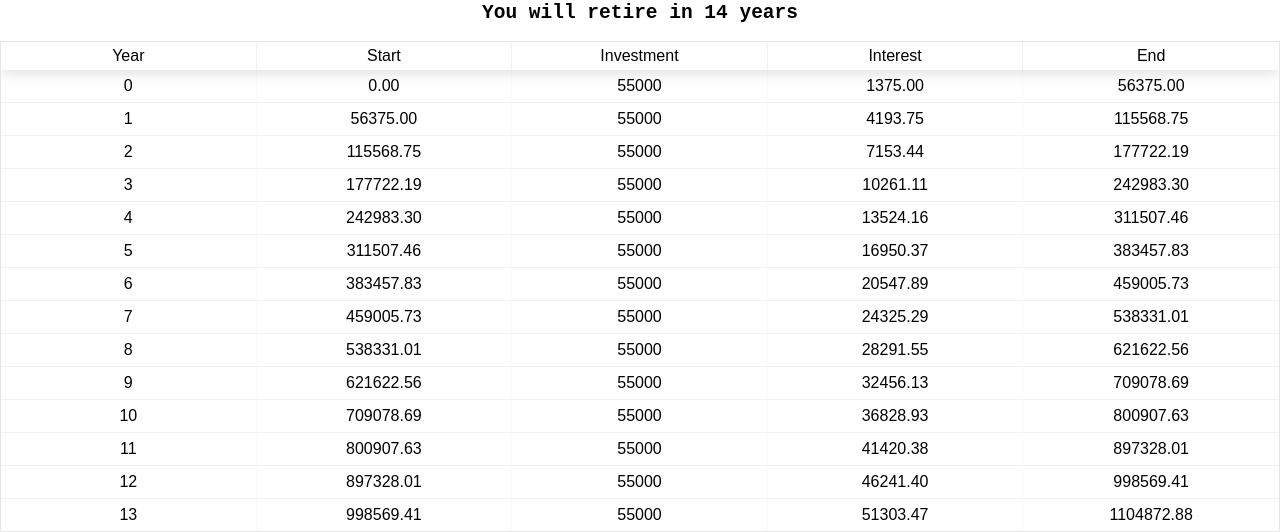
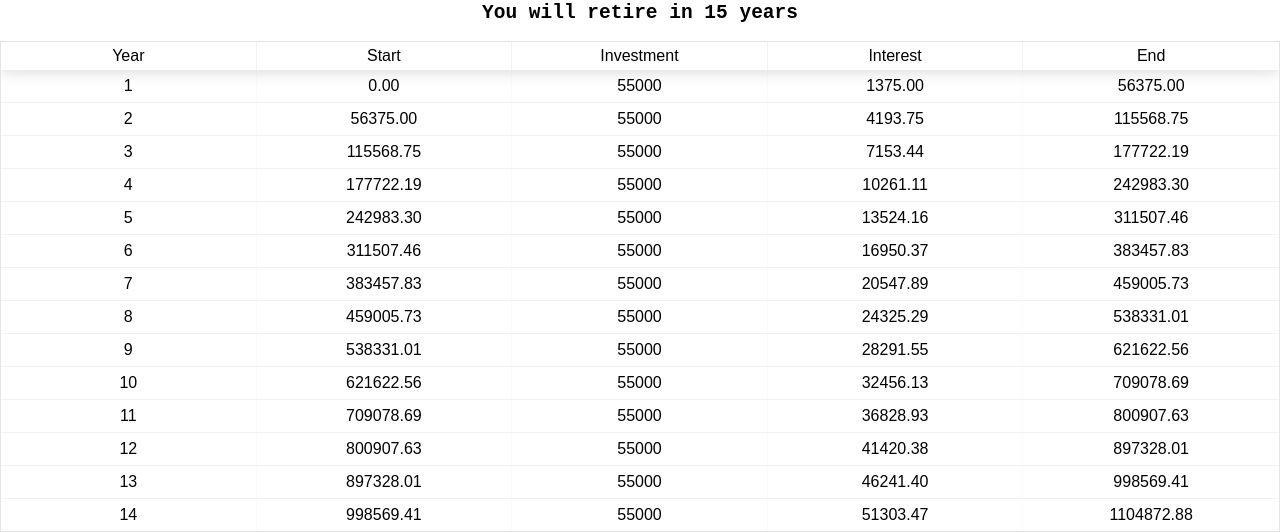
Before and after one commit to richcompute/whencaniretire, a React (Create React App) app: page / in a window 1280 px wide. Shown: the part 375-907 px from the top of the page. Built offline with nearby package versions, Linux system fonts and the light colour scheme.

Commit message:
prevent sorting, start from year 1

```diff
--- a/src/App.js
+++ b/src/App.js
@@ -44,7 +44,7 @@ class App extends Component {
     let endingNetworth = this.currentNetworth;
     for (var i = 0; i < 100; i++) {
       var entry = {};
-      entry['year'] = i;
+      entry['year'] = i + 1;
       let startingNetworth = endingNetworth;
       entry['startingNetworth'] = endingNetworth.toFixed(2);
       entry['investment'] = this.postTaxIncome - this.currentExpense;
--- a/src/ProgressTable.js
+++ b/src/ProgressTable.js
@@ -46,6 +46,7 @@ class ProgressTable extends Component {
         columns = { columns }
         showPagination = {false}
         minRows = {0}
+        sortable = { false }
       />
   }
 }
```
